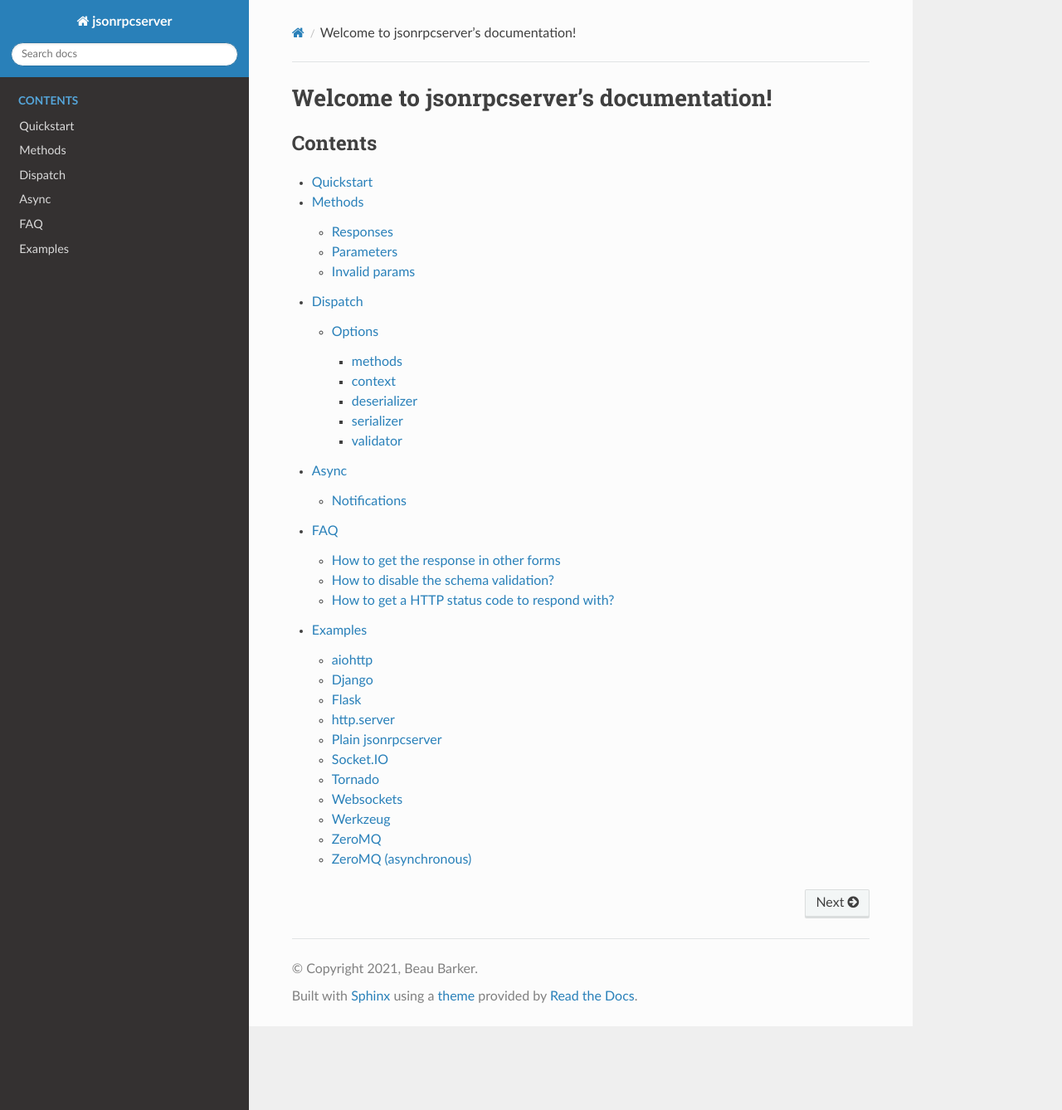
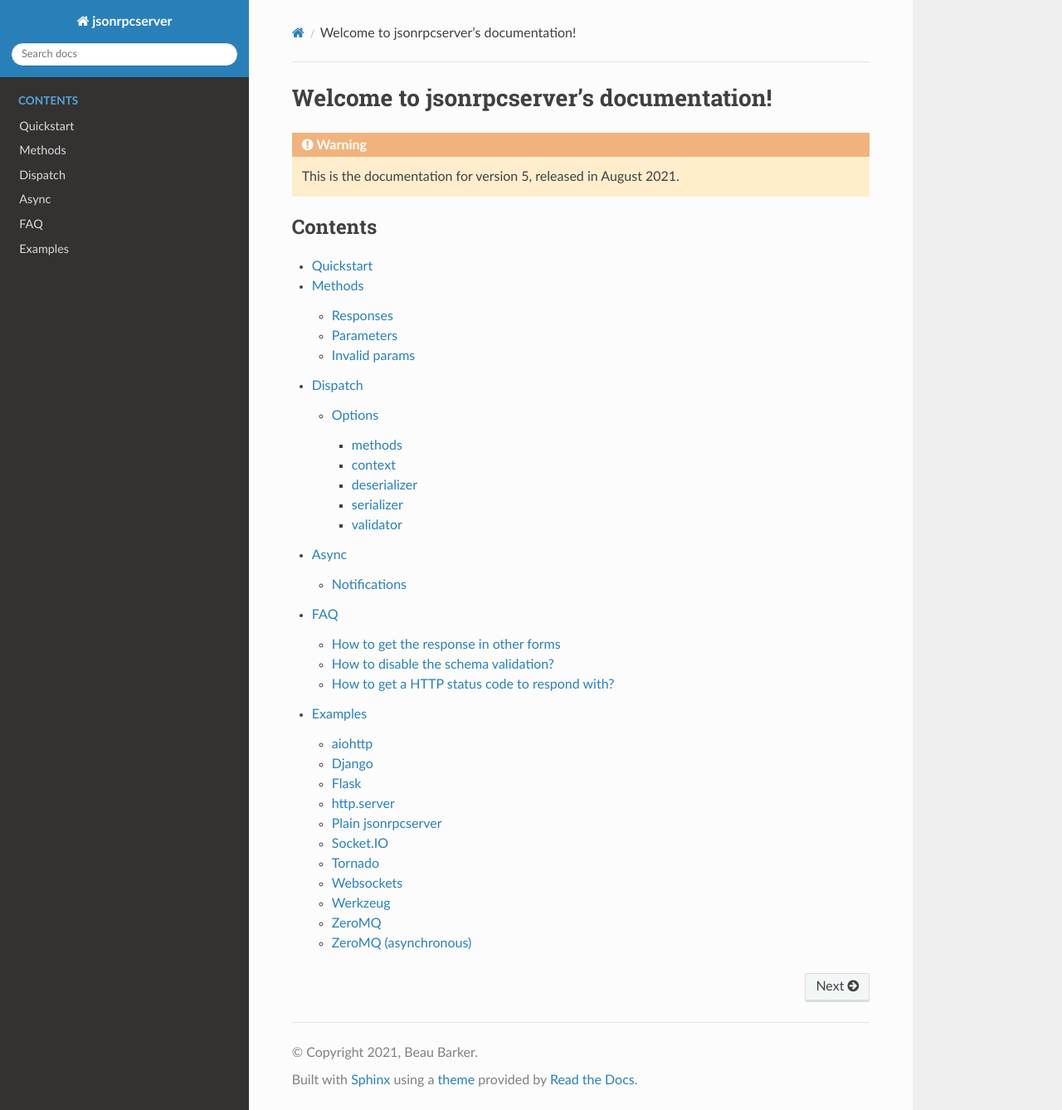
Before and after one commit to explodinglabs/jsonrpcserver, a Sphinx documentation site: the page built from docs/index.md, in a window 1280 px wide and 1338 px high. Shown: the whole window at 83% size. Built offline with Sphinx 7.4.7 and the Read the Docs theme 2.0.0, drawn with Linux system fonts in a browser that asks for light colours.

Commit message:
Adjust docs

````diff
--- a/docs/index.md
+++ b/docs/index.md
@@ -1,4 +1,8 @@
 # Welcome to jsonrpcserver's documentation!
+
+```{warning}
+This is the documentation for version 5, released in August 2021.
+```
 
 ```{toctree}
 ---
````
